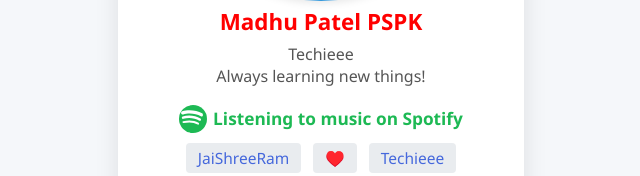
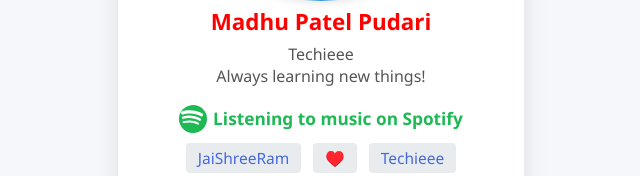
Before and after one commit to madhupatelpspk/profile-card, a plain HTML site: page index.html in a window 1280 px wide. Shown: the part 371-547 px from the top of the page, 319-959 px from the left. Drawn offline with Linux system fonts and the light colour scheme; grey boxes are pictures that could not be loaded.

Commit message:
Update index.html

```diff
--- a/index.html
+++ b/index.html
@@ -202,7 +202,7 @@
 <body>
   <div class="profile-card">
     <img src="https://raw.githubusercontent.com/madhupatelpspk/aboutme/refs/heads/main/profile/IMG_2024_09_15_102134.jpg" alt="Profile Photo" class="profile-photo">
-    <div class="profile-name">Madhu Patel PSPK</div>
+    <div class="profile-name">Madhu Patel Pudari</div>
     <div class="profile-bio">
       Techieee<br>
       Always learning new things!
```
